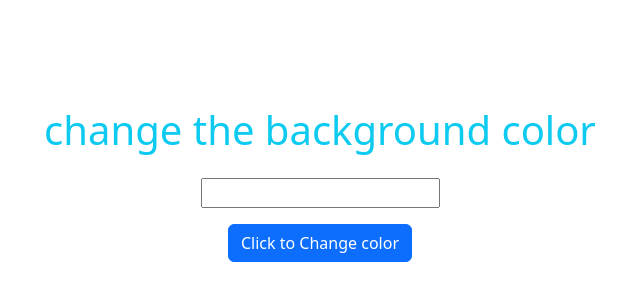
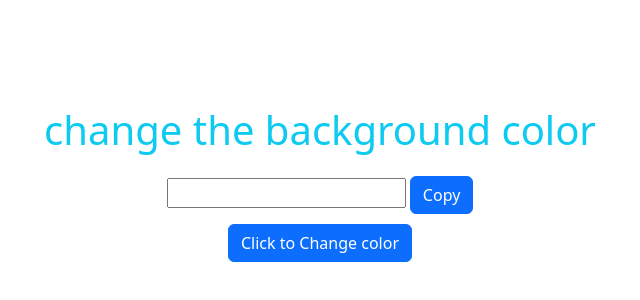
Before and after one commit to tanbir007/Play-with-DOM, a plain HTML site: page index.html in a window 1280 px wide. Shown: the part 216-516 px from the top of the page, without its empty margins (320-960 px from the left). Drawn offline with nearby package versions, Linux system fonts and the light colour scheme.

Commit message:
copy added

```diff
--- a/index.html
+++ b/index.html
@@ -12,8 +12,23 @@
     <div class="container d-flex flex-column vh-100 justify-content-center align-items-center" id="root">
 
         <h1 class="text-info">change the background color</h1>
+       <div class="">
         <input type="text" class="my-3"  id="output">
+        <button class="btn btn-primary text-center"id="copy-btn" title="copy to clipboard">Copy</button>
+       </div>
         <button id="change-btn" class="btn btn-primary text-center">Click to Change color</button>
+
+
+
+
+
+
+
+
+
+
+
+
 
     </div>
         <script src="index.js"></script>
--- a/index.js
+++ b/index.js
@@ -32,15 +32,18 @@
 
     const main=()=>{
         const root =document.getElementById("root");
-        const btn=document.getElementById("change-btn");
+        const changeBtn=document.getElementById("change-btn");
         const output = document.getElementById("output");
+        const copyBtn=document.getElementById("copy-btn");
 
-        btn.addEventListener("click",()=>{
+        changeBtn.addEventListener("click",()=>{
             const bgColor =rgbColor();
             root.style.backgroundColor =bgColor;
             output.value =bgColor;
         })
-        console.log(btn,"vluih")
+        copyBtn.addEventListener("click",()=>{
+            navigator.clipboard.writeText(output.value);
+        })
     }
     const rgbColor=()=>{
         const red=Math.floor(Math.random()*255);
```
